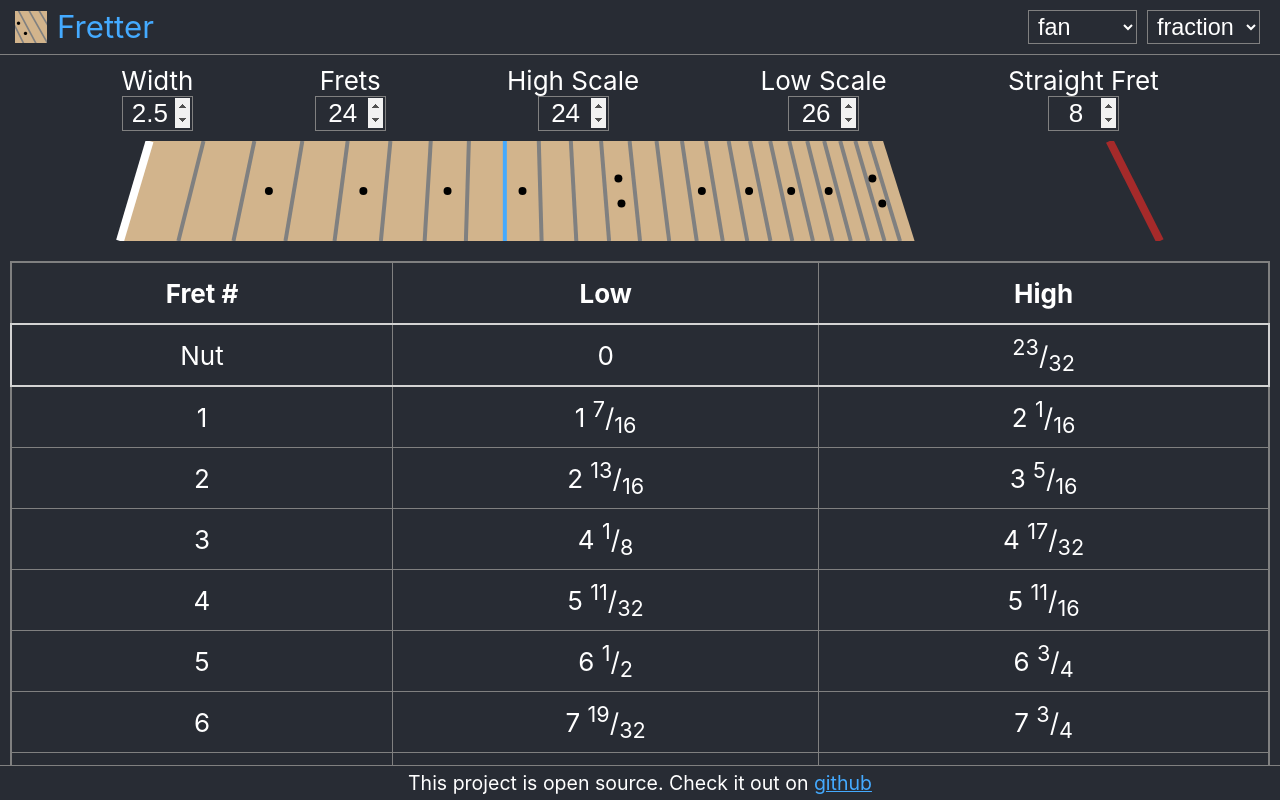
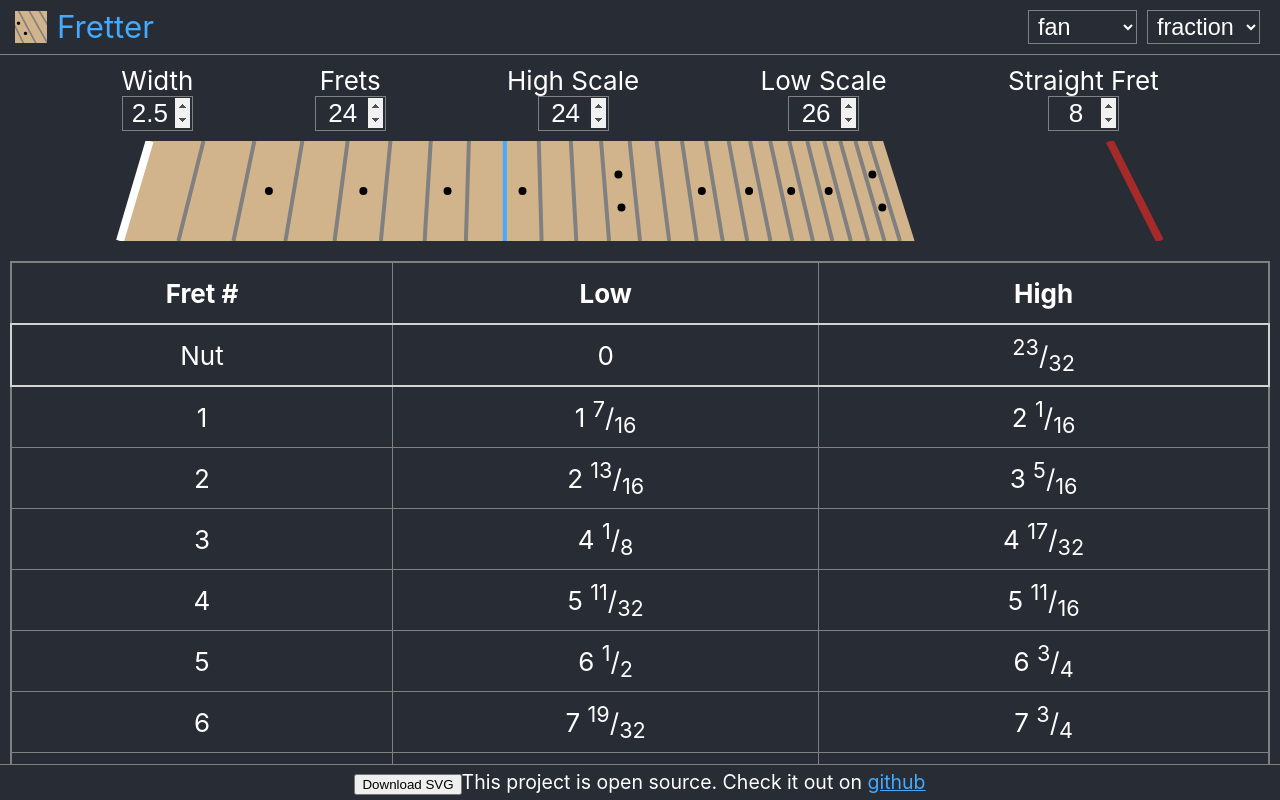
Before and after one commit to Macflash/Fretter, a React (Create React App) app: page / in a window 1280 px wide. Built offline with nearby package versions, Linux system fonts and the light colour scheme.

Commit message:
Add download button and fix double dots

```diff
--- a/src/App.tsx
+++ b/src/App.tsx
@@ -4,9 +4,8 @@ import "./App.css";
 import { calculateFrets, middleFret } from "./app/frets";
 import { Num } from "./app/fractions";
 import { Input } from "./app/inputs";
-import { interpolate } from "./app/fretboard";
 
-function downloadSVG(id: string) {
+function downloadSVG(id: string, name: string) {
   const svg = document.getElementById(id);
   if (!svg) throw "Didn't find svg";
   var svgData = svg.outerHTML;
@@ -14,7 +13,7 @@ function downloadSVG(id: string) {
   var svgUrl = URL.createObjectURL(svgBlob);
   var downloadLink = document.createElement("a");
   downloadLink.href = svgUrl;
-  downloadLink.download = "newesttree.svg";
+  downloadLink.download = name + ".svg";
   document.body.appendChild(downloadLink);
   downloadLink.click();
   document.body.removeChild(downloadLink);
@@ -104,7 +103,7 @@ function App() {
       </div>
 
       <svg
-        id="fretboard"
+        id="fretboard-svg"
         xmlns="http://www.w3.org/2000/svg"
         preserveAspectRatio="xMinyMin slice"
         version="1.1"
@@ -143,7 +142,7 @@ function App() {
                     (tops[i] + tops[i - 1]) / 3 +
                     (bottoms[i] + bottoms[i - 1]) / 6
                   }
-                  cy={(0.75 * neckWidth) / 2}
+                  cy={(0.67 * neckWidth) / 2}
                   r={0.1}
                   fill="black"
                 />
@@ -153,7 +152,7 @@ function App() {
                     (tops[i] + tops[i - 1]) / 6 +
                     (bottoms[i] + bottoms[i - 1]) / 3
                   }
-                  cy={(1.25 * neckWidth) / 2}
+                  cy={(1.33 * neckWidth) / 2}
                   r={0.1}
                   fill="black"
                 />
@@ -252,6 +251,16 @@ function App() {
       </div>
 
       <footer>
+        <button
+          onClick={() =>
+            downloadSVG(
+              "fretboard-svg",
+              `fretboard-${topScale}${useSlant ? "_" + botScale : ""}`
+            )
+          }
+        >
+          Download SVG
+        </button>
         This project is open source. Check it out on{" "}
         <a href="https://github.com/macflash/fretter">github</a>
       </footer>
```
